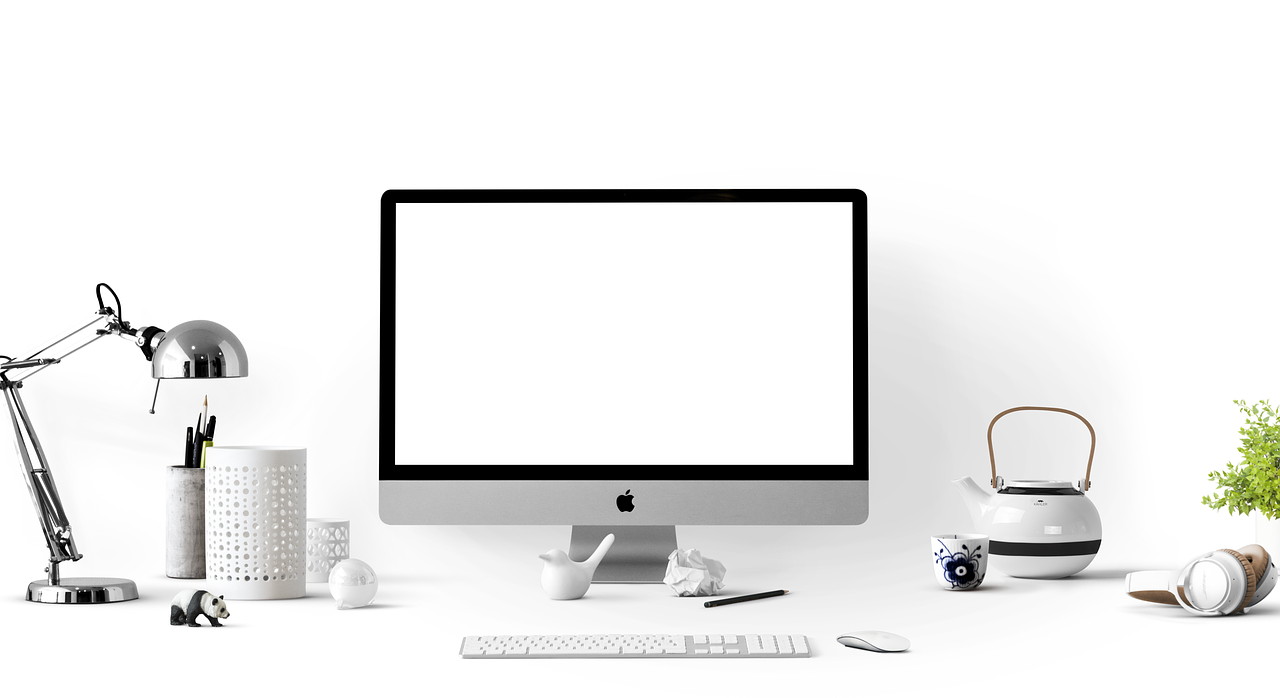
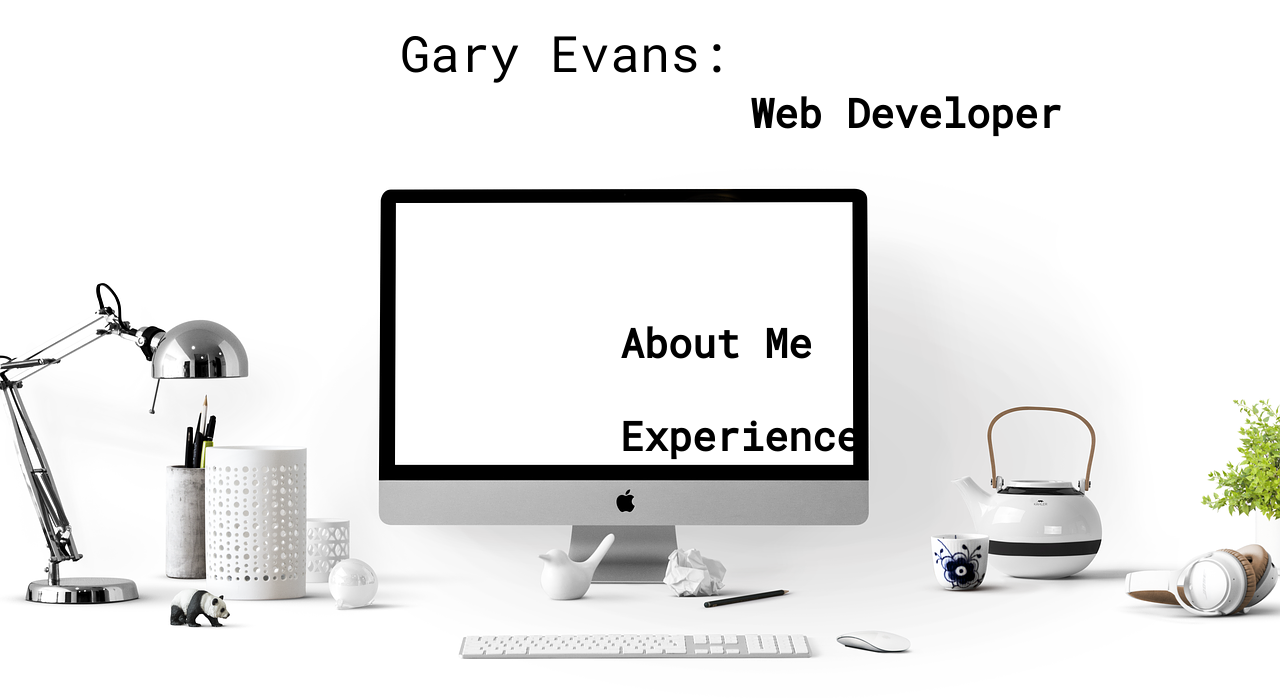
Before and after one commit to BadHatHarry25/Web-Fundamentals, a plain HTML site: page portfolio/port.html in a window 1280 px wide. Drawn offline with Linux system fonts and the light colour scheme.

Commit message:
added styles

```diff
--- a/portfolio/_layout.scss
+++ b/portfolio/_layout.scss
@@ -0,0 +1,10 @@
+body {
+    background-image: url(apple-1868496_1280.jpg);
+    background-size: cover;
+}
+
+* {
+    margin: 0;
+    padding: 0;
+    font-family: Tahoma, Verdana, sans-serif;
+}
--- a/portfolio/port.html
+++ b/portfolio/port.html
@@ -6,10 +6,21 @@
     <meta name="viewport" content="width=device-width, initial-scale=1.0">
     <title>Portfolio</title>
     <link rel="stylesheet" href="port.css">
+    <script src="https://kit.fontawesome.com/6071540c69.js" crossorigin="anonymous"></script>
+    <link rel="preconnect" href="https://fonts.gstatic.com">
+<link href="https://fonts.googleapis.com/css2?family=Roboto+Mono:ital,wght@0,400;1,300&display=swap" rel="stylesheet">
 </head>
 <body>
 
+    <header class="header">
+        <h1 class="header_gary">Gary Evans:</h1>
+        <h2 class="header_web">Web Developer</h2>
+    </header>
 
+   <main class="main">
+       <h2 class="main_about">About Me </h2>
+       <h2 class="main_experience">Experience</h2>
+   </main>
 
 </body>
 </html>
--- a/portfolio/port.scss
+++ b/portfolio/port.scss
@@ -3,13 +3,48 @@
 @import "./layout";
 
 
-* {
-    margin: 0;
-    padding: 0;
-    font-family: Tahoma, Verdana, sans-serif;
+.header {
+    margin-top: 20px;
+
 }
 
-body {
-    background-image: url(apple-1868496_1280.jpg);
-    background-size: cover;
+h1 {
+    font-size: 50px;
 }
+
+.header_gary {
+    font-family: 'Roboto Mono', monospace;
+    font-weight: 300;
+    margin-left: 400px;
+
+
+}
+
+.header_web {
+    font-family: 'Roboto Mono', monospace;
+
+    margin-left: 750px;
+}
+
+main {
+    font-family: 'Roboto Mono', monospace;
+
+    height: 500px;
+    display: flex;
+    flex-direction: column;
+    justify-content: center;
+    margin-left: 620px;
+}
+
+.main_about {
+    margin-bottom: 40px;
+}
+
+i {
+    color: #879D41;
+}
+
+h2 {
+    font-size: 40px;
+    font-family: 'Roboto Mono', monospace;
+}
```
Also changed, not shown: portfolio/port.css.
